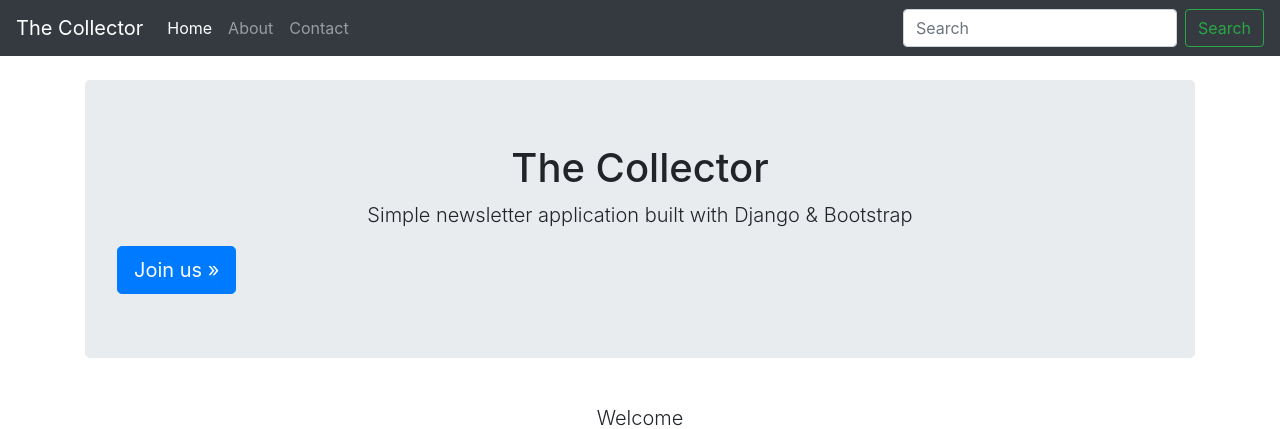
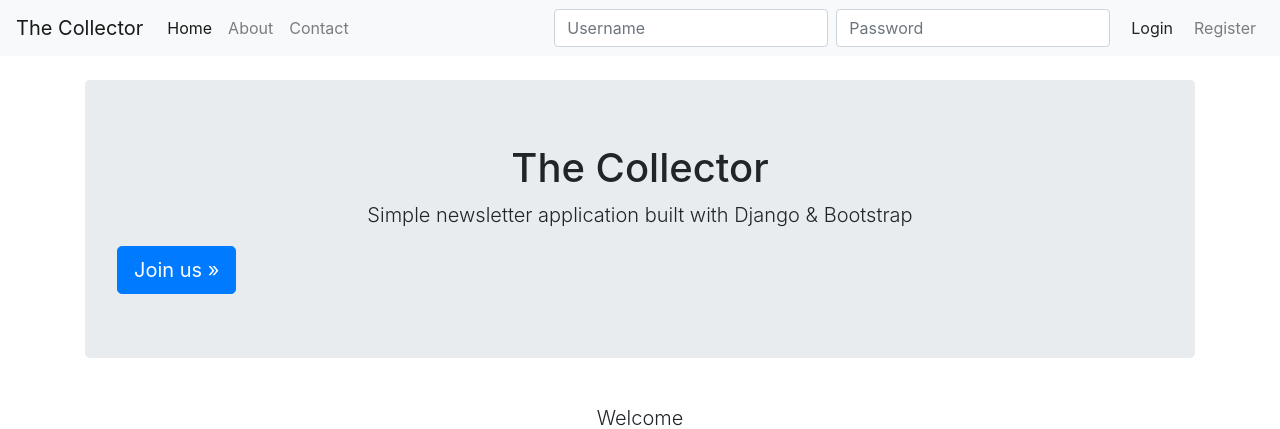
Before and after one commit to tsvetelinak0/mvp, a Django app: page / in a window 1280 px wide. Shown: the top 429 px of the page. Run offline with Django 3.2, Linux system fonts and the light colour scheme; some libraries are stand-ins or nearby versions.

Commit message:
authentication navbar

```diff
--- a/templates/navbar.html
+++ b/templates/navbar.html
@@ -1,4 +1,4 @@
-<nav class="navbar navbar-expand-md navbar-dark bg-dark mb-4">
+<nav class="navbar navbar-expand-lg navbar-light bg-light mb-4">
     <a class="navbar-brand" href="{% url 'home' %}">The Collector</a>
     <button class="navbar-toggler" type="button" data-toggle="collapse" data-target="#navbarCollapse" aria-controls="navbarCollapse" aria-expanded="false" aria-label="Toggle navigation">
         <span class="navbar-toggler-icon"></span>
@@ -18,9 +18,30 @@
         <a class="nav-link disabled" href="#" tabindex="-1" aria-disabled="true">Disabled</a>
     </li> -->
     </ul>
-    <form class="form-inline mt-2 mt-md-0">
+        {% if not request.user.is_authenticated and not "/accounts/login" in request.get_full_path %}
+        <form class='form-inline mt-2 mt-md-0 ml-auto' method='POST' action='{% url "auth_login" %}'>{% csrf_token %}
+            <div class='form-group'>
+                <input type='text' class='form-control mr-sm-2' name='username' placeholder='Username' />
+            </div>
+            <div class='form-group'>
+                <input type='text' class='form-control mr-sm-2' name='password' placeholder='Password' />
+            </div>
+            <button type='submit' class='btn btn-default'>Login</button>
+        </form>
+        {% endif %}
+    <ul class="navbar-nav">
+        {% if request.user.is_authenticated %}
+        <li class="nav-item"><a class="nav-link" href="{% url 'auth_logout' %}">Logout</a></li>
+        {% else %}
+        <!-- <li><a href="{% url 'auth_login' %}">Login</a></li> -->
+        <li class="nav-item"><a class="nav-link" href="{% url 'registration_register' %}">Register</a></li>
+        {% endif %}
+    </ul>
+
+
+    <!-- <form class="form-inline mt-2 mt-md-0">
         <input class="form-control mr-sm-2" type="text" placeholder="Search" aria-label="Search">
         <button class="btn btn-outline-success my-2 my-sm-0" type="submit">Search</button>
-    </form>
+    </form> -->
     </div>
 </nav>
--- a/templates/registration/login.html
+++ b/templates/registration/login.html
@@ -5,7 +5,7 @@
 
 {% block content %}
 <div class='row'>
-<div class='col-sm-6 col-sm-offset-3'>
+<div class='col-sm-6 offset-sm-3'>
 <h1>Login</h1>
 <form method="post" action=".">
   {% csrf_token %}
@@ -19,7 +19,7 @@
 </div>
 <hr/>
 <div class='row'>
-<div class='col-sm-6 col-sm-offset-3 text-align-center'>
+<div class='col-sm-6 offset-sm-3 text-align-center'>
 <p>{% trans "Forgot password" %}? <a href="{% url 'auth_password_reset' %}">{% trans "Reset it" %}</a>!</p>
 <p>{% trans "Not member" %}? <a href="{% url 'registration_register' %}">{% trans "Register" %}</a>!</p>
 </div>
--- a/trydjango18/settings.py
+++ b/trydjango18/settings.py
@@ -138,3 +138,4 @@ CRISPY_TEMPLATE_PACK = "bootstrap3"
 ACCOUNT_ACTIVATION_DAYS = 7 # One-week activation window; you may, of course, use a different value.
 REGISTRATION_AUTO_LOGIN = True # Automatically log the user in.
 SITE_ID = 1
+LOGIN_REDIRECT_URL = '/'
```
Also changed, not shown: templates/registration/registration_form.html (+4 -4 lines).
